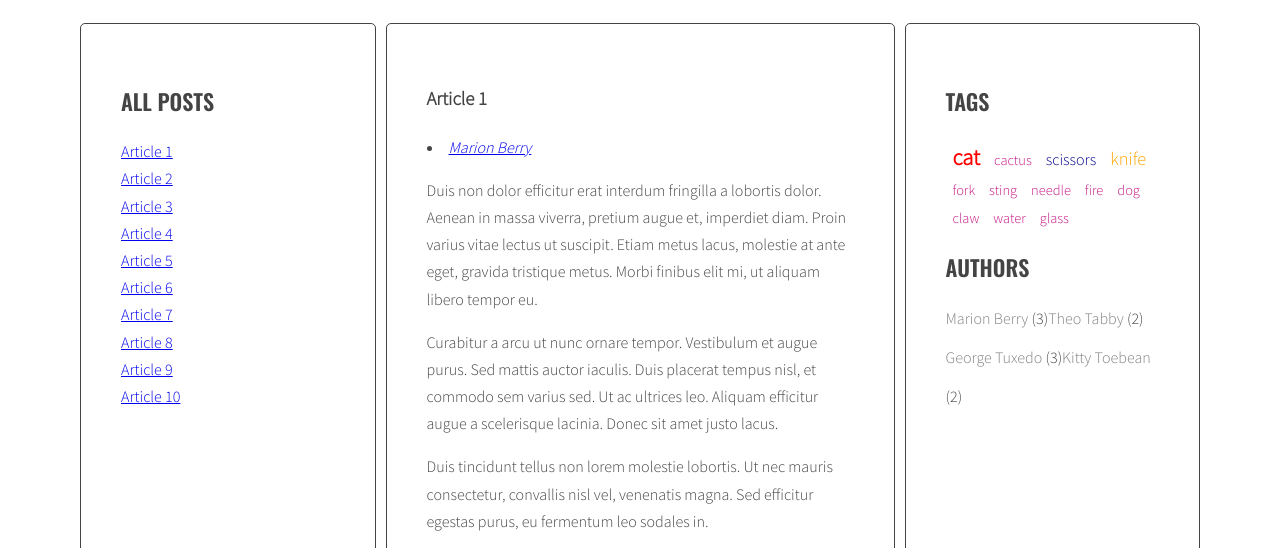
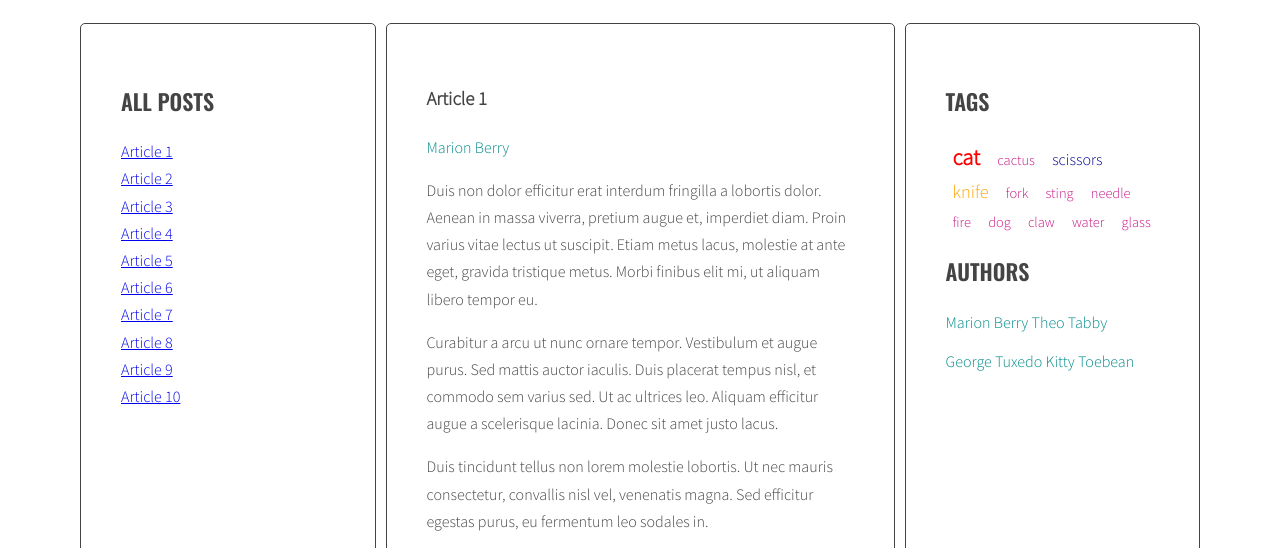
Before and after one commit to Megi76/javascript-blog, a website: page index.html in a window 1280 px wide. Shown: the part 220-768 px from the top of the page. Drawn offline with nearby package versions, Linux system fonts and the light colour scheme.

Commit message:
Add handlebars and update css styles

```diff
--- a/index.html
+++ b/index.html
@@ -192,11 +192,23 @@
           </script>
 
           <script id="template-tag-link" type="text/x-handlebars-template">
-            <li><a href="#{{ id }}"><span>{{ title }}</span></a></li>
+            <li><a href="#tag-{{ id }}"><span>{{ tag }}</span></a></li>
           </script>
 
           <script id="template-author-link" type="text/x-handlebars-template">
-            <li><a href="#{{ id }}"><span>{{ title }}</span></a></li>
+            <li><a href="#author-{{ id }}"><span>{{ author }}</span></a></li>
+          </script>
+
+          <script id="template-tag-cloud-link" type="text/x-handlebars-template">
+            {{#each tags}}
+            <li><a class="{{ className }}" href="#tag-{{ tag }}"><span>{{ tag }}</span></a></li></li>
+            {{/each}}
+          </script>
+
+          <script id="template-author-cloud-link" type="text/x-handlebars-template">
+            {{#each authors}}
+            <li><a class="{{ className }}" href="#author-{{ author }}"><span>{{ author }}</span></a></li>
+            {{/each}}
           </script>
 
           <script src="https://cdnjs.cloudflare.com/ajax/libs/handlebars.js/4.1.0/handlebars.min.js"></script>
--- a/js/script.js
+++ b/js/script.js
@@ -3,7 +3,9 @@
 const templates = {
   articleLink: Handlebars.compile(document.querySelector('#template-article-link').innerHTML),
   tagLink: Handlebars.compile(document.querySelector('#template-tag-link').innerHTML),
-  authorLink: Handlebars.compile(document.querySelector('#template-author-link').innerHTML)
+  authorLink: Handlebars.compile(document.querySelector('#template-author-link').innerHTML),
+  tagCloudLink: Handlebars.compile(document.querySelector('#template-tag-cloud-link').innerHTML),
+  authorCloudLink: Handlebars.compile(document.querySelector('#template-author-cloud-link').innerHTML)
 };
 
 const optArticleSelector = '.post',
@@ -89,6 +91,7 @@ const generateTitleLinks = function(customSelector = ''){
     /* d: create HTML of the link */
     const linkHTMLData = {id: articleId, title: articleTitle};
     const linkHTML = templates.articleLink(linkHTMLData);
+    console.log(linkHTML);
 
     /* e: insert link into titleList */
     html = html + linkHTML;
@@ -135,7 +138,6 @@ function calculateTagClass(count, params){
   return optCloudClassPrefix + classNumber;
 }
 
-
 function generateTags(){
 
   /* [NEW] create a new variable allTags with an empty object */
@@ -166,8 +168,9 @@ function generateTags(){
 
       /* generate HTML of the tag */
 
-      const linkHTMLData = {id: tag, title: tag};
+      const linkHTMLData = {id: tag, tag: tag};
       const linkHTML = templates.tagLink(linkHTMLData);
+      console.log(linkHTML);
 
       /* add generated code to html variable */
       html = html + linkHTML;
@@ -194,23 +197,28 @@ function generateTags(){
   /* [NEW] create variable for all links HTML code */
   const tagsParams = calculateTagsParams(allTags);
   console.log('tagsParams:', tagsParams);
-  let allTagsHTML = '';
+
+  const allTagsData = {tags: []};
 
   /* [NEW] START LOOP: for each tag in allTags: */
   for(let tag in allTags){
 
     /* [NEW] generate code of a link and add it to allTagsHTML */
 
-    const tagLinkHTML = '<li><a class="' + calculateTagClass(allTags[tag], tagsParams) + '" href="#tag-' + tag + '"><span>' + tag + '</span></a></li>';
-    console.log('tagLinkHTML:', tagLinkHTML);
+    // const tagLinkHTML = '<li><a class="' + calculateTagClass(allTags[tag], tagsParams) + '" href="#tag-' + tag + '"><span>' + tag + '</span></a></li>';
 
-    allTagsHTML += tagLinkHTML;
+    allTagsData.tags.push({
+      tag: tag,
+      count: allTags[tag],
+      className: calculateTagClass(allTags[tag], tagsParams)
+    });
 
     /* [NEW] END LOOP: for each tag in allTags: */
   }
+  /*[NEW] add HTML from allTagsHTML to tagList */
+  tagList.innerHTML = templates.tagCloudLink(allTagsData);
+  console.log(allTagsData);
 
-  /*[NEW] add HTML from allTagsHTML to tagList */
-  tagList.innerHTML = allTagsHTML;
 
 }
 generateTags();
@@ -327,9 +335,9 @@ function generateAuthors (){
     const author = article.getAttribute('data-author');
 
     /*grenerate HTML of the author*/
-    const linkHTMLData = {id: author, title: author};
+    const linkHTMLData = {id: author, author: author};
     const linkAuthor = templates.authorLink(linkHTMLData);
-
+    console.log(linkAuthor);
 
     /* add generated code to html variable */
     html = html + linkAuthor;
@@ -354,27 +362,28 @@ function generateAuthors (){
   /* [NEW] create variable for all links HTML code */
   const authorsParams = calculateAuthorsParams(allAuthors);
   console.log(authorsParams);
-
-  let allAuthorsHTML = '';
+  const allAuthorsData = {authors: []};
 
   /* [NEW] START LOOP: for each author in allAuthors */
   for(let author in allAuthors){
 
     /* [NEW] generate code of a link and add it to allAuthorsHTML */
 
-    const authorLinkHTML = '<li><a class="' + calculateAuthorClass(allAuthors[author], authorsParams) + '" href="#author-' + author + '"><span>' + author + '</span></a></li> ' + '(' + allAuthors[author] + ')';
+    // const authorLinkHTML = '<li><a class="' + calculateAuthorClass(allAuthors[author], authorsParams) + '" href="#author-' + author + '"><span>' + author + '</span></a></li> ' + '(' + allAuthors[author] + ')';
 
-    console.log('authorLinkHTML:', authorLinkHTML);
+    allAuthorsData.authors.push({
+      author: author,
+      count: allAuthors[author],
+      className: calculateAuthorClass(allAuthors[author], authorsParams)
+    });
 
-    allAuthorsHTML += authorLinkHTML;
     /* [NEW] END LOOP: for each tag in allTags: */
   }
 
   /*[NEW] add HTML from allAuthorsHTML to authorList */
-  authorList.innerHTML = allAuthorsHTML;
-
+  authorList.innerHTML = templates.authorCloudLink(allAuthorsData);
+  console.log('allAuthorsData:', allAuthorsData);
 }
-
 generateAuthors();
 
 // part 6 - click author
--- a/sass/style.scss
+++ b/sass/style.scss
@@ -38,7 +38,6 @@ body {
     text-transform: none;
     font-weight: 400;
     color: lighten($color-dark, 20%);
-
   }
 }
 
@@ -101,24 +100,47 @@ body {
   }
 }
 
-
 .authors li a {
   text-decoration: none;
-  color: grey;
+  color: darkcyan
 }
-
 
 /* Post */
 
+.posts {
+  position: relative;
+  min-height: 700px;
+}
+
 .post {
-  display: none;
+  opacity: 0;
+  transition: 1s;
+  position: absolute;
+  top: 0;
+  left: 0;
+  padding: 40px;
+
   &.active {
-    display: block;
+    opacity: 1;
+    z-index: 1;
   }
 }
 
 .post-author {
-  font-style: italic;
+  font-style: normal;
+}
+
+.post-author li {
+list-style-type: none;
+}
+
+.post-author li a {
+  text-decoration: none;
+  color: darkcyan;
+}
+
+.post-author .active {
+  font-weight: bold;
 }
 
 .post-tags {
```
Also changed, not shown: css/style.css, 1 other file.
